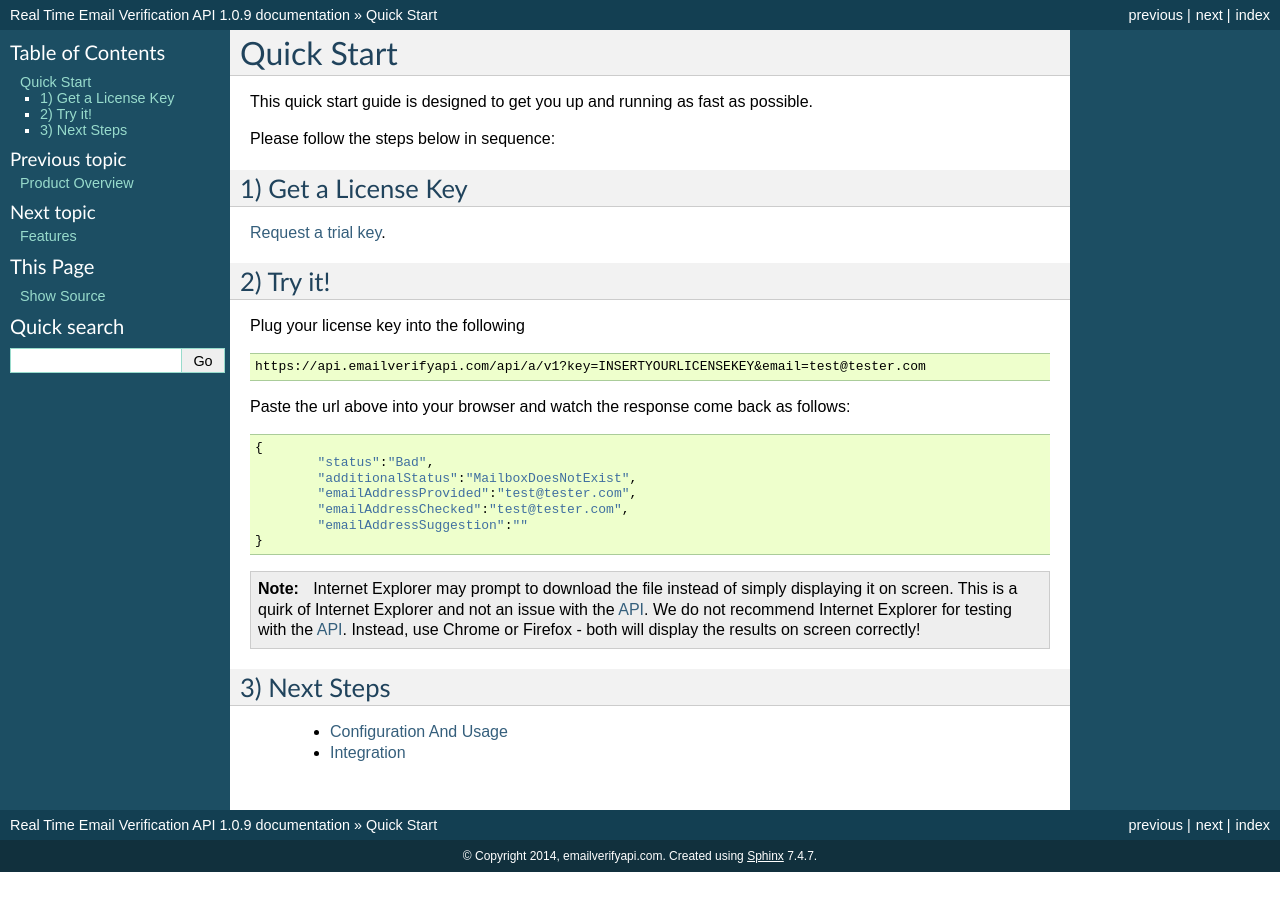
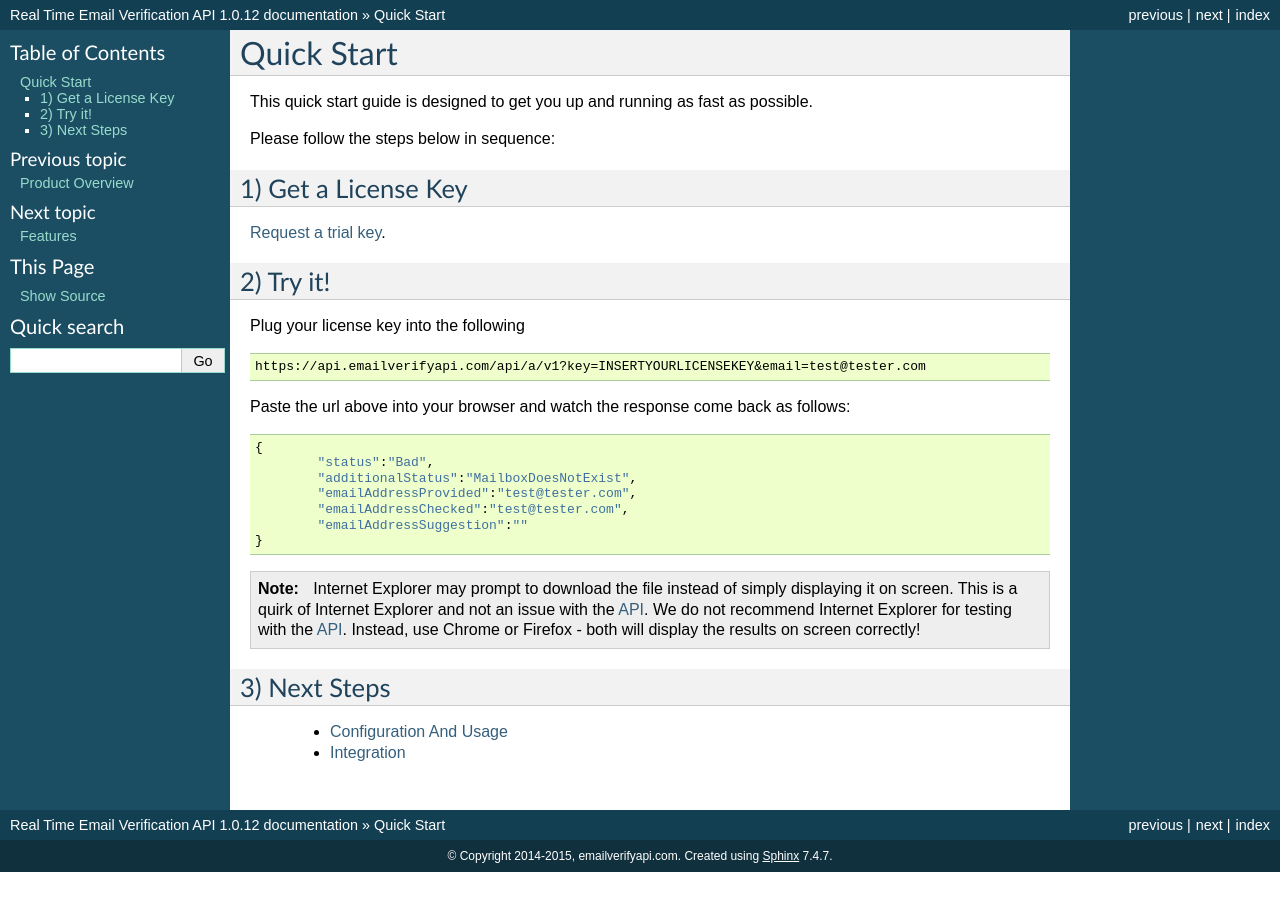
Before and after one commit to emailverifyapicom/docs-rtapi, a Sphinx documentation site: the page built from docs/quickstart.rst, in a window 1280 px wide. Built offline with Sphinx 7.4.7, drawn with Linux system fonts in a browser that asks for light colours.

```diff
--- a/docs/conf.py
+++ b/docs/conf.py
@@ -45,16 +45,16 @@ master_doc = 'index'
 
 # General information about the project.
 project = 'Real Time Email Verification API'
-copyright = '2014, emailverifyapi.com'
+copyright = '2014-2015, emailverifyapi.com'
 
 # The version info for the project you're documenting, acts as replacement for
 # |version| and |release|, also used in various other places throughout the
 # built documents.
 #
 # The short X.Y version.
-version = '1.0.9'
+version = '1.0.12'
 # The full version, including alpha/beta/rc tags.
-release = '1.0.9'
+release = '1.0.12'
 
 # The language for content autogenerated by Sphinx. Refer to documentation
 # for a list of supported languages.
--- a/docs/configuration.rst
+++ b/docs/configuration.rst
@@ -34,7 +34,7 @@ Figure 1 - REST Request Variables
 |           | **0** - this will leave the email untouched.            |          |
 +-----------+---------------------------------------------------------+----------+
 
-.. note:: Need a license key? `Click here <https://api.emailverifyapi.com/GetLicense>`_.
+.. note:: Need a license key? `Click here <https://api.emailverifyapi.com/GetLicense?s=https%3a%2f%2fdocs-rtapi.readthedocs.org%2fen%2flatest%2fconfiguration.html>`_.
 
 Accessing the API using ACL authentication
 ------------------------------------------
--- a/docs/quickstart.rst
+++ b/docs/quickstart.rst
@@ -7,7 +7,7 @@ Please follow the steps below in sequence:
 
 1) Get a License Key
 --------------------
-`Request a trial key <https://api.emailverifyapi.com/GetLicense>`_.
+`Request a trial key <https://api.emailverifyapi.com/GetLicense?s=https%3a%2f%2fdocs-rtapi.readthedocs.org%2fen%2flatest%2fquickstart.html>`_.
 
 
 2) Try it!
```
